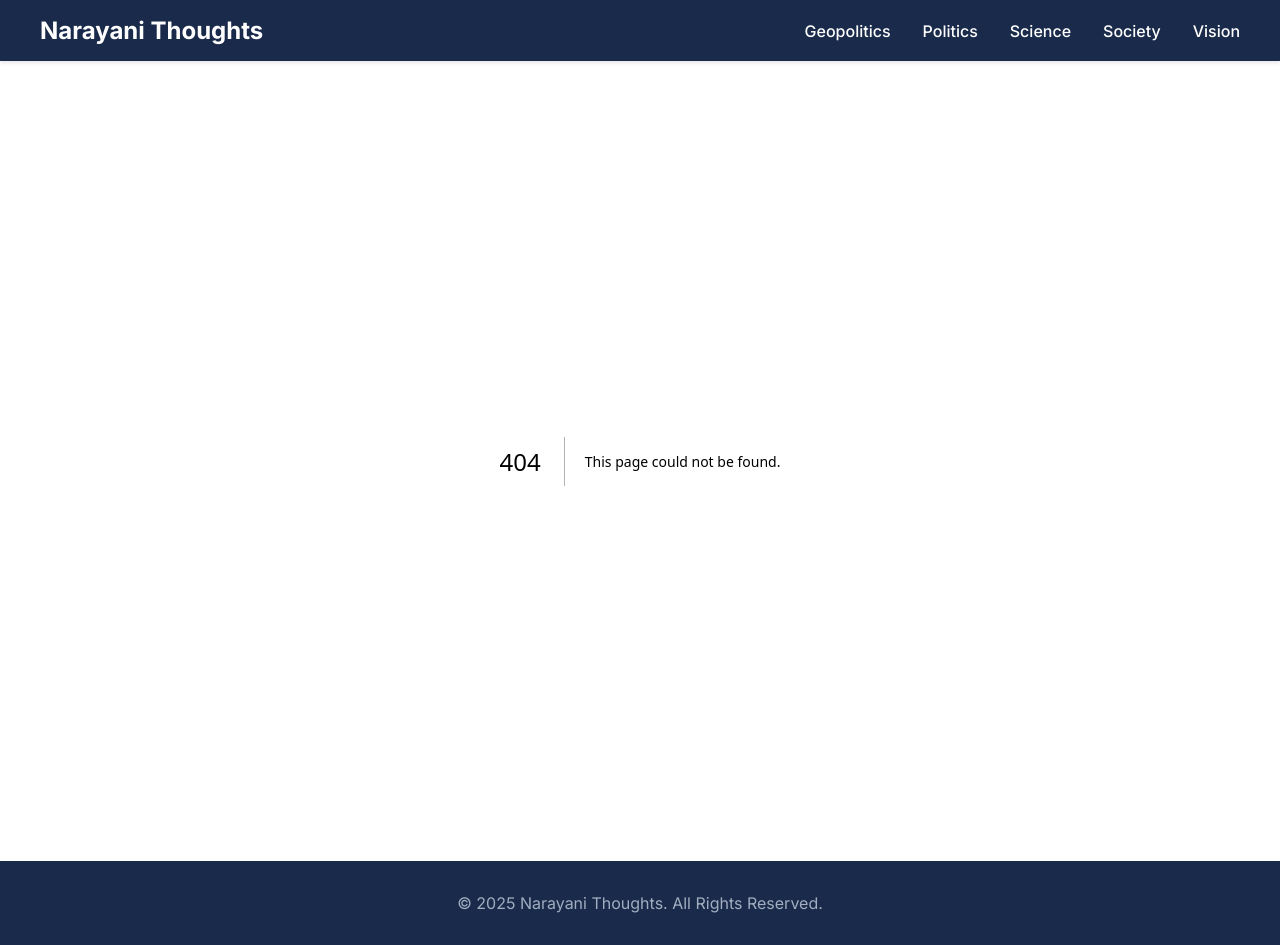
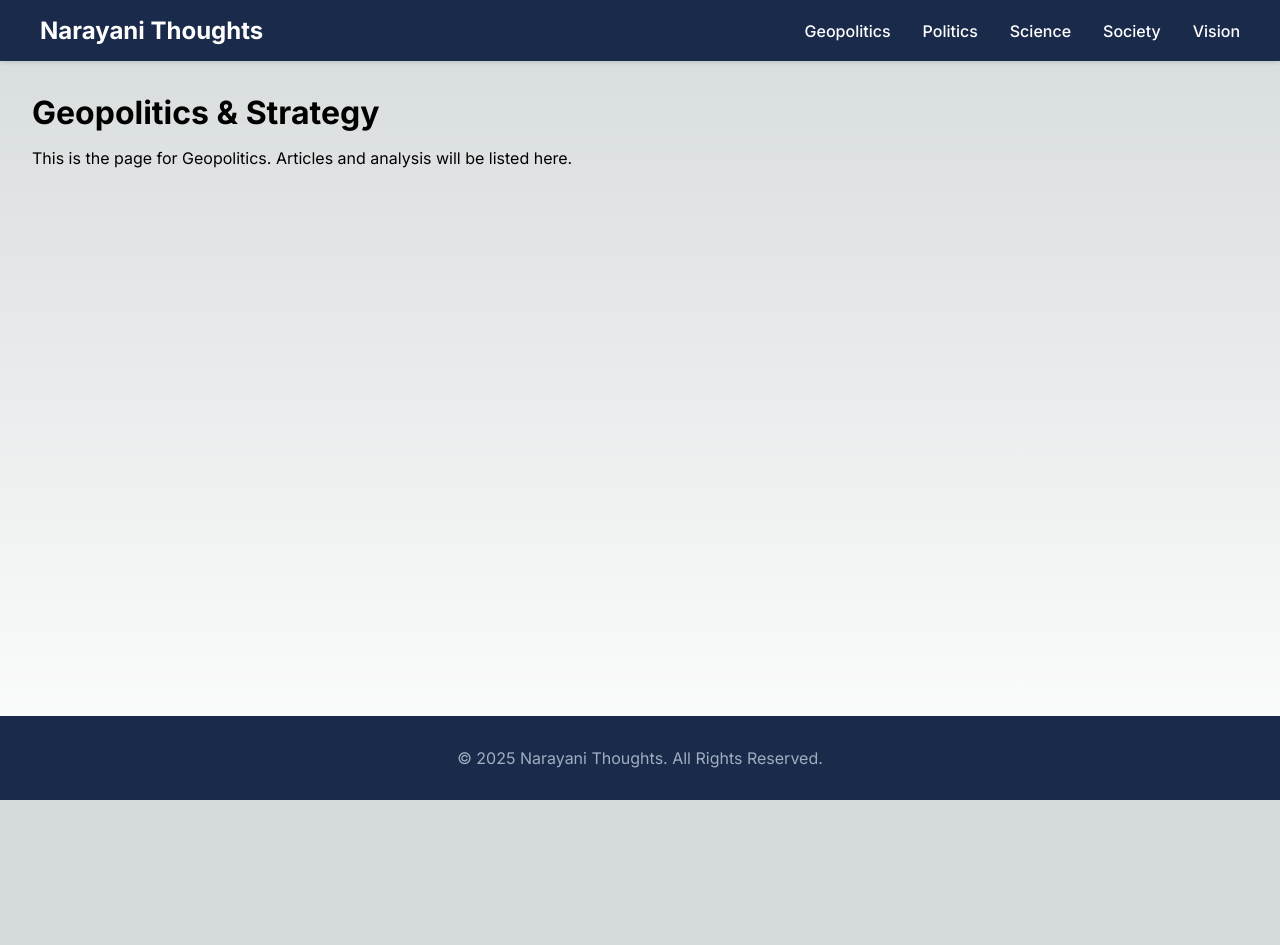
Before and after one commit to rkumar0101/narayani-thoughts-v2, a Next.js app: page /geopolitics in a window 1280 px wide. Before the commit this address had no page. After the commit the page ends 800 px from the top, so only its background shows below. Built offline with nearby package versions, Linux system fonts and the light colour scheme.

Commit message:
feat: Create geopolitics page and update nav link

```diff
--- /dev/null
+++ b/src/app/geopolitics/page.tsx
@@ -0,0 +1,12 @@
+// src/app/geopolitics/page.tsx
+
+export default function GeopoliticsPage() {
+  return (
+    <div style={{ padding: '2rem' }}>
+      <h1>Geopolitics & Strategy</h1>
+      <p style={{ marginTop: '1rem' }}>
+        This is the page for Geopolitics. Articles and analysis will be listed here.
+      </p>
+    </div>
+  );
+}
--- a/src/components/Header/header.tsx
+++ b/src/components/Header/header.tsx
@@ -5,7 +5,7 @@ import styles from './Header.module.css';
 
 // Define our navigation links in an array for easy management
 const navLinks = [
-  { name: 'Geopolitics', href: '#' },
+  { name: 'Geopolitics', href: '/geopolitics' },
   { name: 'Politics', href: '#' },
   { name: 'Science', href: '#' },
   { name: 'Society', href: '#' },
```
